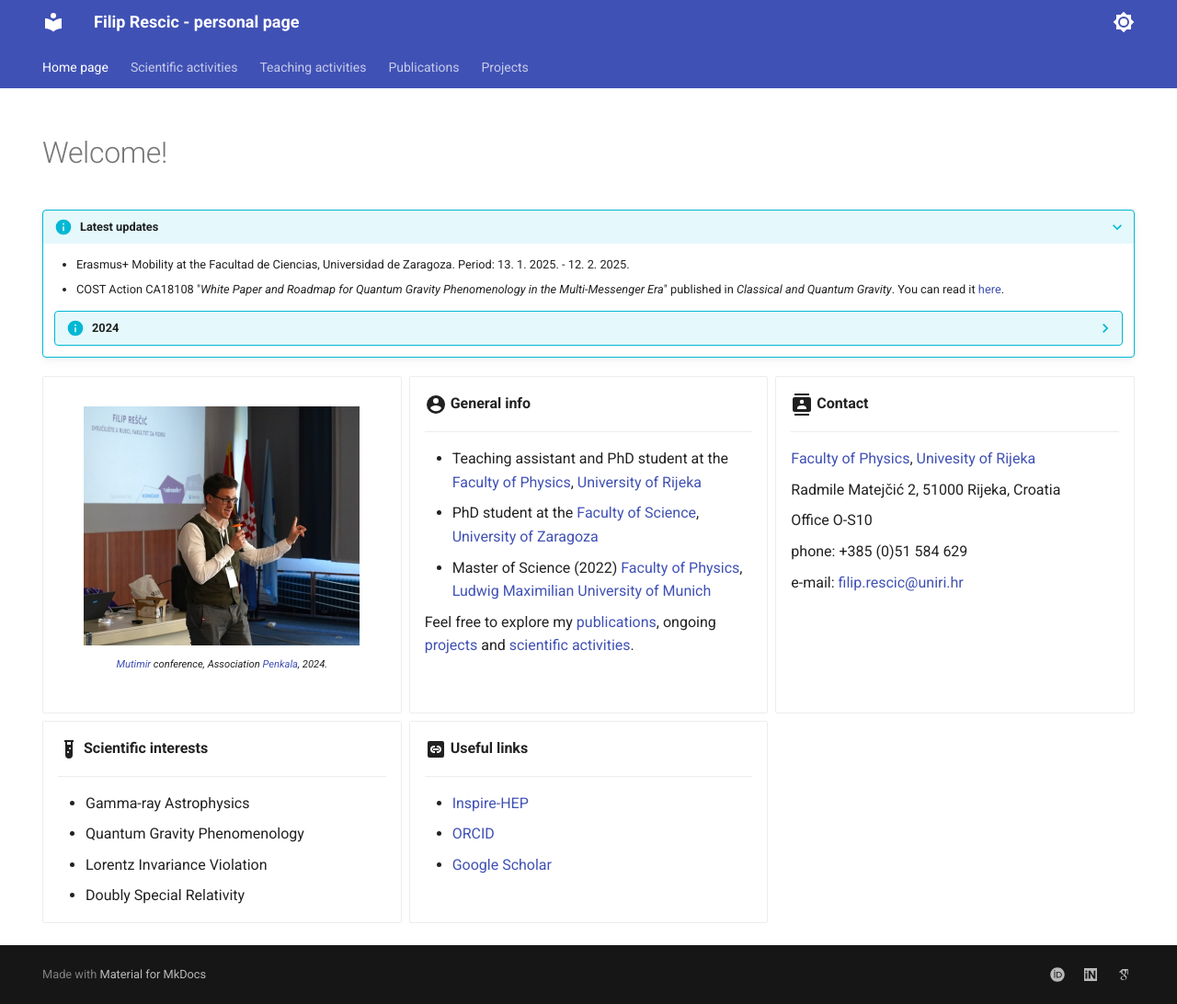
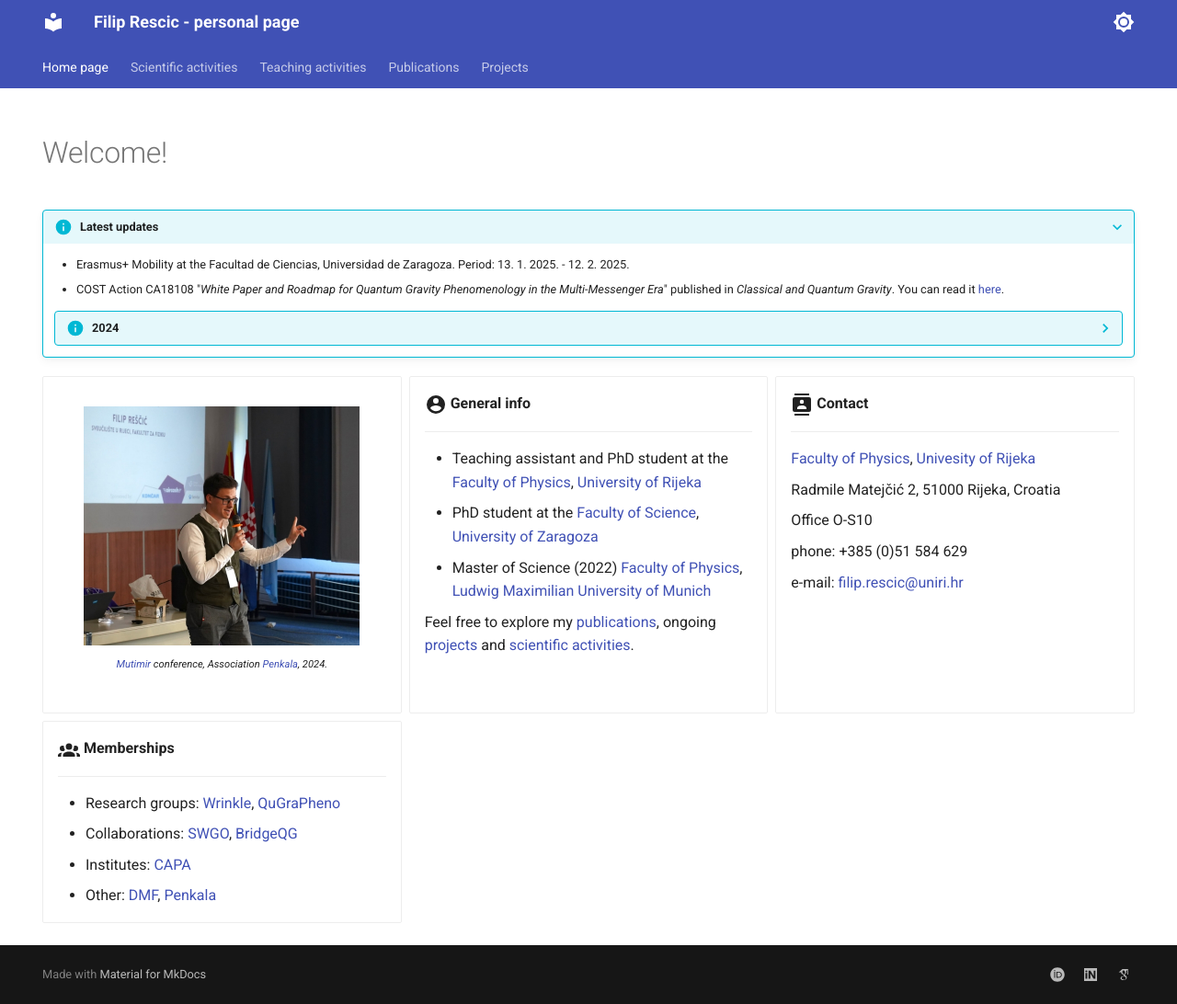
Before and after one commit to filiprescic/filiprescic.github.io, an MkDocs documentation site: the page built from docs/index.md, in a window 1280 px wide and 1092 px high. Shown: the whole window at 92% size. Built offline with MkDocs 1.6.1 and Material for MkDocs 9.7.7, drawn with Linux system fonts in a browser that asks for light colours.

Commit message:
update home page

```diff
--- a/docs/index.md
+++ b/docs/index.md
@@ -54,20 +54,20 @@ hide:
 
     e-mail: [filip.rescic@uniri.hr](mailto:filip.rescic@uniri.hr)
 
--   :material-test-tube:{ .lg .middle } __Scientific interests__
+-   :material-account-group:{ .lg .middle } __Memberships__
 
     ---
 
-    - Gamma-ray Astrophysics
-    - Quantum Gravity Phenomenology
-    - Lorentz Invariance Violation
-    - Doubly Special Relativity
+    - Research groups: [Wrinkle](https://wrinkle.uniri.hr/), [QuGraPheno](https://qugraphenozaragoza.wordpress.com/)
+    - Collaborations: [SWGO](https://www.swgo.org/SWGOWiki/doku.php), [BridgeQG](https://web.infn.it/BridgeQG/)
+    - Institutes: [CAPA](https://capa.unizar.es/)
+    - Other: [DMF](http://dmf.hr/), [Penkala](https://udruga-penkala.hr/en/association-penkala-2/)
 
--   :material-link-box:{ .lg .middle } __Useful links__
+<!-- -   :material-link-box:{ .lg .middle } __Useful links__
 
     ---
 
     - [Inspire-HEP](https://inspirehep.net/authors/2698695)
     - [ORCID](https://orcid.org/0000-0002-9664-5414)
-    - [Google Scholar](https://scholar.google.com/citations?user=No6TvC4AAAAJ&hl=hr&oi=ao)
+    - [Google Scholar](https://scholar.google.com/citations?user=No6TvC4AAAAJ&hl=hr&oi=ao) -->
 </div>
```
Also changed, not shown: site/index.html.
